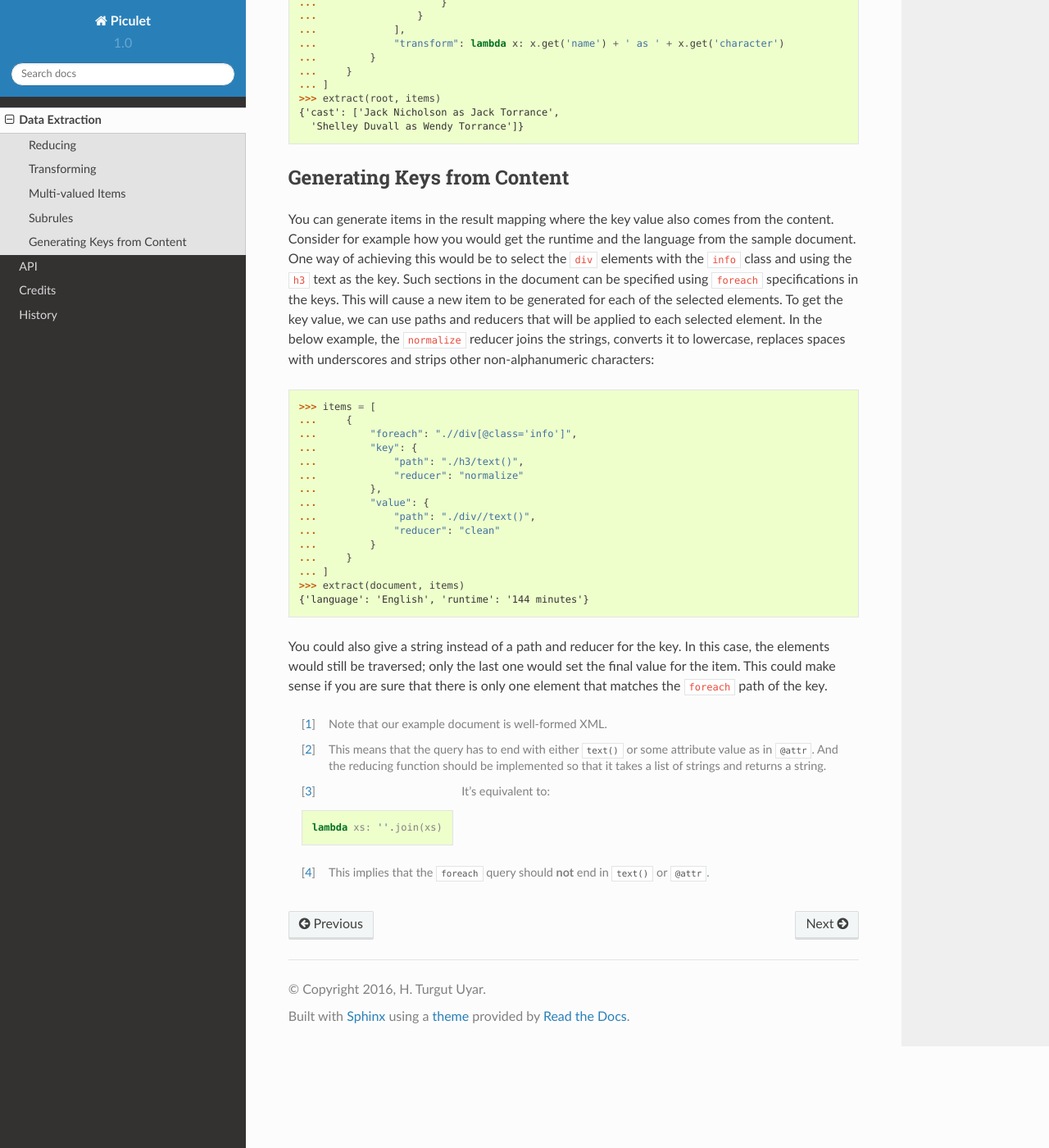
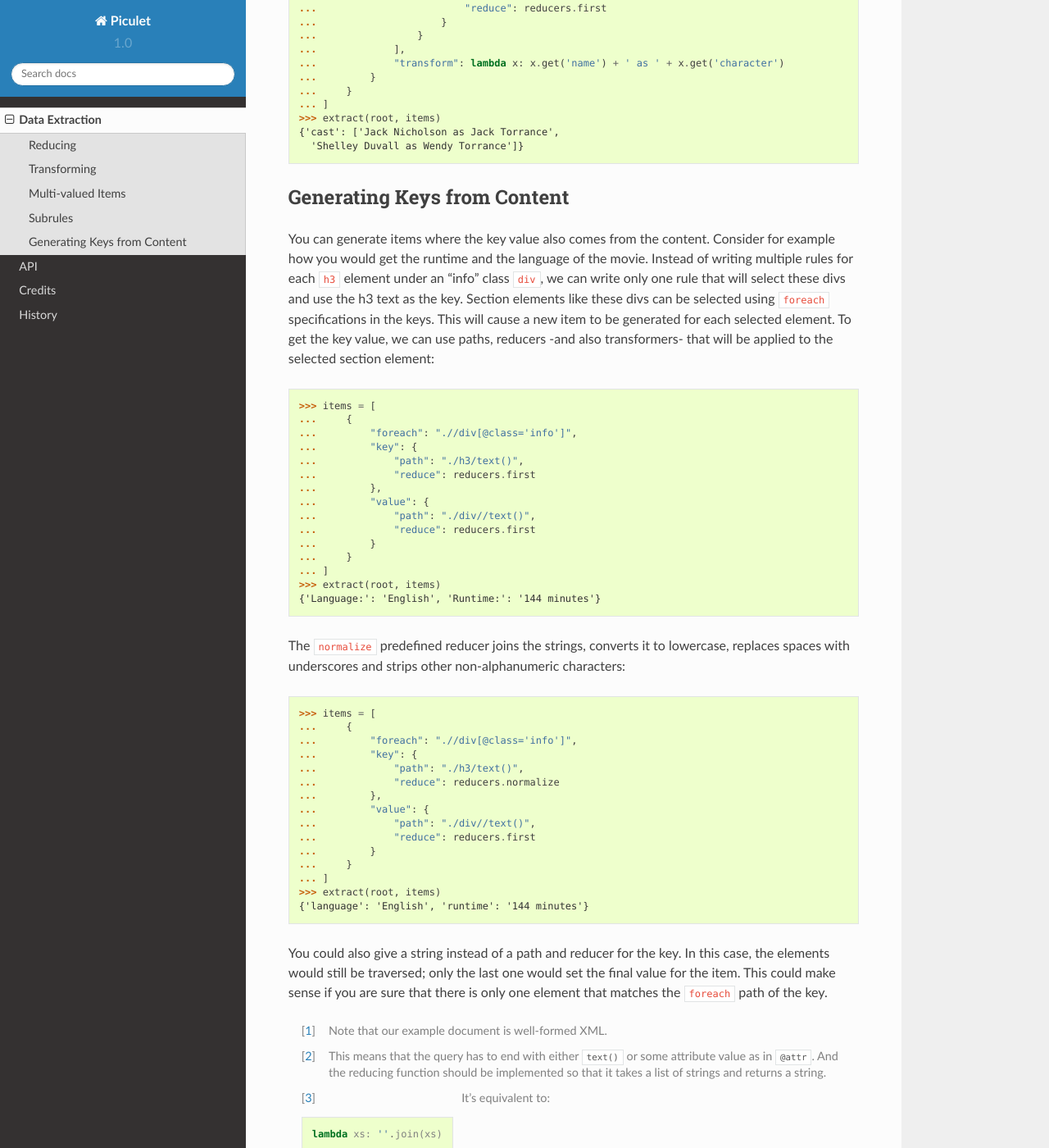
Before and after one commit to uyar/piculet, a Sphinx documentation site: the page built from docs/extract.rst, in a window 1280 px wide and 1400 px high, scrolled down 6763 px. Shown: the whole window at 82% size. Built offline with Sphinx 7.4.7 and the Read the Docs theme 2.0.0, drawn with Linux system fonts in a browser that asks for light colours; some of the changed text lies outside the part shown.

Commit message:
Align docs and tests for generated keys

```diff
--- a/docs/extract.rst
+++ b/docs/extract.rst
@@ -328,7 +328,8 @@ Subrules can also be combined with lists:
    'name': 'Shelley Duvall'}]}
 
 Items generated by subrules can also be transformed. The transformation
-function is always applied as the last step in a "value" definition:
+function is always applied as the last step in a "value" definition. But
+transformers for subitems take mappings (as opposed to strings) as parameter.
 
 >>> items = [
 ...     {
@@ -362,31 +363,50 @@ function is always applied as the last step in a "value" definition:
 Generating Keys from Content
 ----------------------------
 
-You can generate items in the result mapping where the key value also comes
-from the content. Consider for example how you would get the runtime and
-the language from the sample document. One way of achieving this would be
-to select the ``div`` elements with the ``info`` class and using the ``h3``
-text as the key. Such sections in the document can be specified using
-``foreach`` specifications in the keys. This will cause a new item to be
-generated for each of the selected elements. To get the key value, we can use
-paths and reducers that will be applied to each selected element. In the below
-example, the ``normalize`` reducer joins the strings, converts it to lowercase,
-replaces spaces with underscores and strips other non-alphanumeric characters:
+You can generate items where the key value also comes from the content.
+Consider for example how you would get the runtime and the language
+of the movie. Instead of writing multiple rules for each ``h3`` element
+under an "info" class ``div``, we can write only one rule that will select
+these divs and use the h3 text as the key. Section elements like these divs
+can be selected using ``foreach`` specifications in the keys. This will cause
+a new item to be generated for each selected element. To get the key value,
+we can use paths, reducers -and also transformers- that will be applied
+to the selected section element:
 
 >>> items = [
 ...     {
 ...         "foreach": ".//div[@class='info']",
 ...         "key": {
 ...             "path": "./h3/text()",
-...             "reducer": "normalize"
+...             "reduce": reducers.first
 ...         },
 ...         "value": {
 ...             "path": "./div//text()",
-...             "reducer": "clean"
+...             "reduce": reducers.first
 ...         }
 ...     }
 ... ]
->>> extract(document, items)
+>>> extract(root, items)
+{'Language:': 'English', 'Runtime:': '144 minutes'}
+
+The ``normalize`` predefined reducer joins the strings, converts it
+to lowercase, replaces spaces with underscores and strips other
+non-alphanumeric characters:
+
+>>> items = [
+...     {
+...         "foreach": ".//div[@class='info']",
+...         "key": {
+...             "path": "./h3/text()",
+...             "reduce": reducers.normalize
+...         },
+...         "value": {
+...             "path": "./div//text()",
+...             "reduce": reducers.first
+...         }
+...     }
+... ]
+>>> extract(root, items)
 {'language': 'English', 'runtime': '144 minutes'}
 
 You could also give a string instead of a path and reducer for the key.
```
Also changed, not shown: 1 other file.
